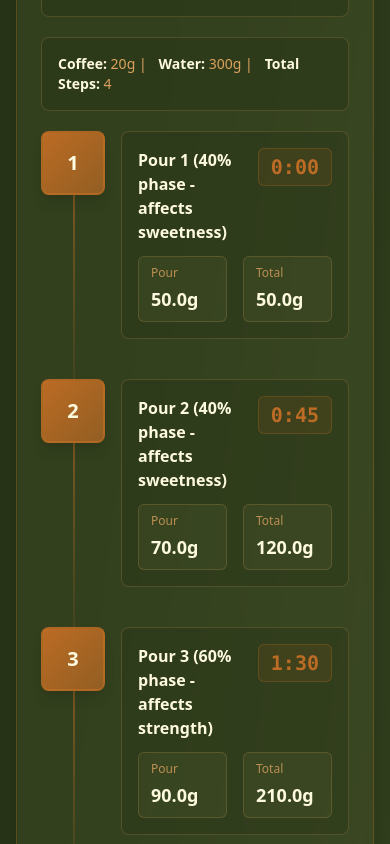
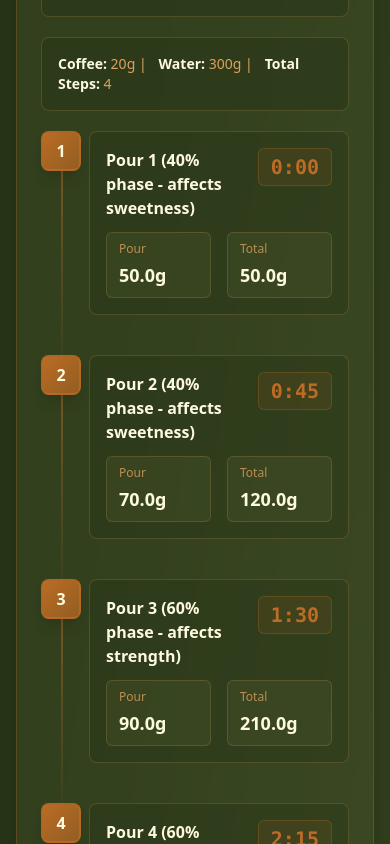
Before and after one commit to stromland/coffee, a React (Vite) app: page / in a window 390 px wide. Shown: the part 1660-2504 px from the top of the page. Built offline with nearby package versions, Linux system fonts and the light colour scheme.

Commit message:
Make step numbers smaller and more compact on mobile
Reduce step number box from 64px to 40px on mobile (10x10 vs 16x16)
Reduce font size from xl to base on mobile
Adjust left padding and timeline connector positions accordingly
Desktop sizes remain unchanged at sm breakpoint and above

```diff
--- a/src/components/BrewingSteps.tsx
+++ b/src/components/BrewingSteps.tsx
@@ -76,13 +76,13 @@ const BrewingSteps: React.FC<BrewingStepsProps> = ({ steps, coffeeAmount, totalB
         {steps.map((step, index) => (
           <div
             key={index}
-            className="relative pl-20 pb-6 last:pb-0"
+            className="relative pl-12 sm:pl-20 pb-6 last:pb-0"
           >
             {index < steps.length - 1 && (
-              <div className="absolute left-8 top-16 w-0.5 h-full bg-gradient-to-b from-coffee/50 to-transparent"></div>
+              <div className="absolute left-5 sm:left-8 top-10 sm:top-16 w-0.5 h-full bg-gradient-to-b from-coffee/50 to-transparent"></div>
             )}
 
-            <div className="absolute left-0 top-0 w-16 h-16 bg-gradient-to-br from-coffee to-coffee/70 rounded-lg flex items-center justify-center text-cream font-bold text-xl shadow-lg border-2 border-coffee/50">
+            <div className="absolute left-0 top-0 w-10 h-10 sm:w-16 sm:h-16 bg-gradient-to-br from-coffee to-coffee/70 rounded-lg flex items-center justify-center text-cream font-bold text-base sm:text-xl shadow-lg border-2 border-coffee/50">
               {step.stepNumber}
             </div>
 
```
